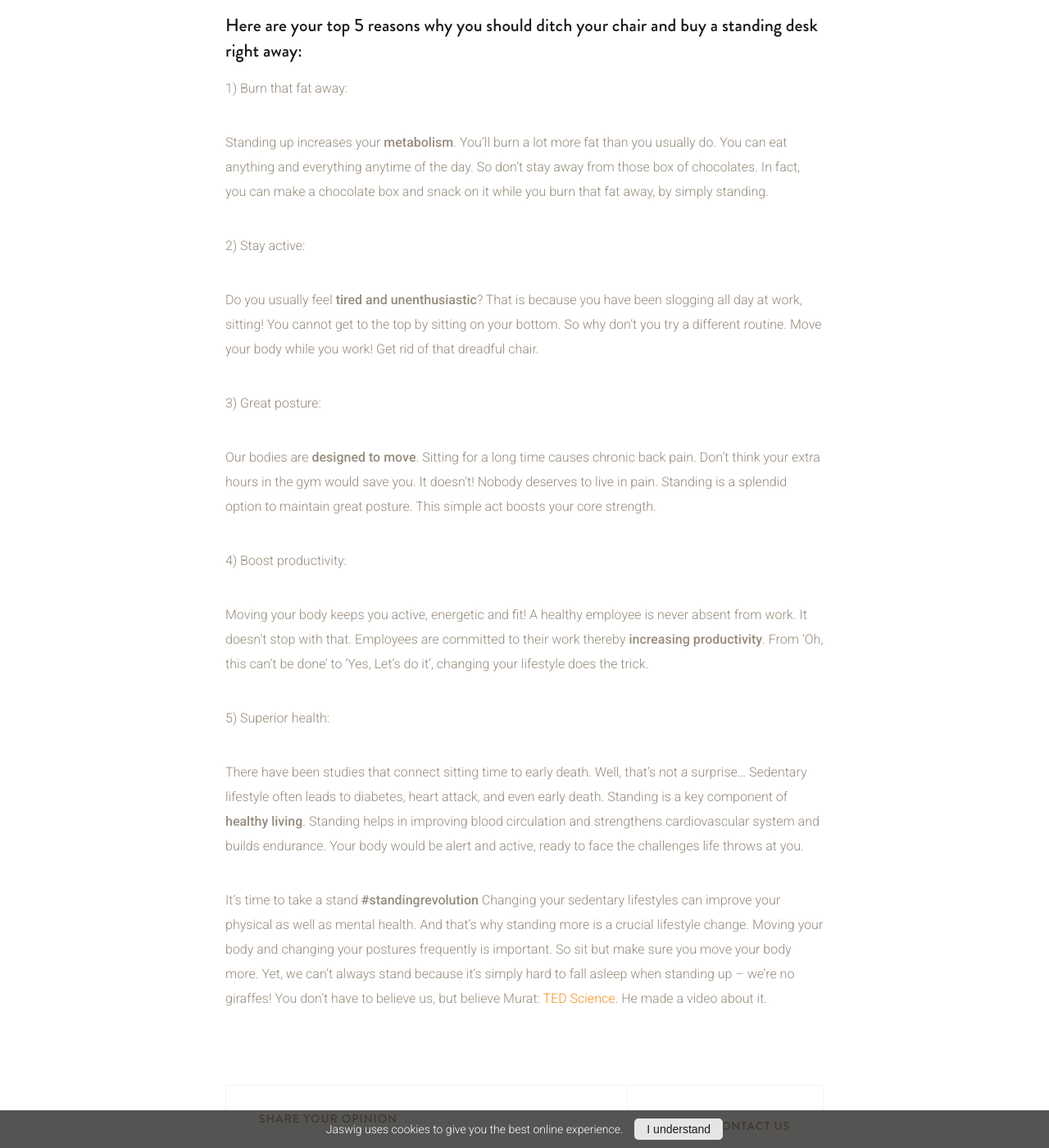
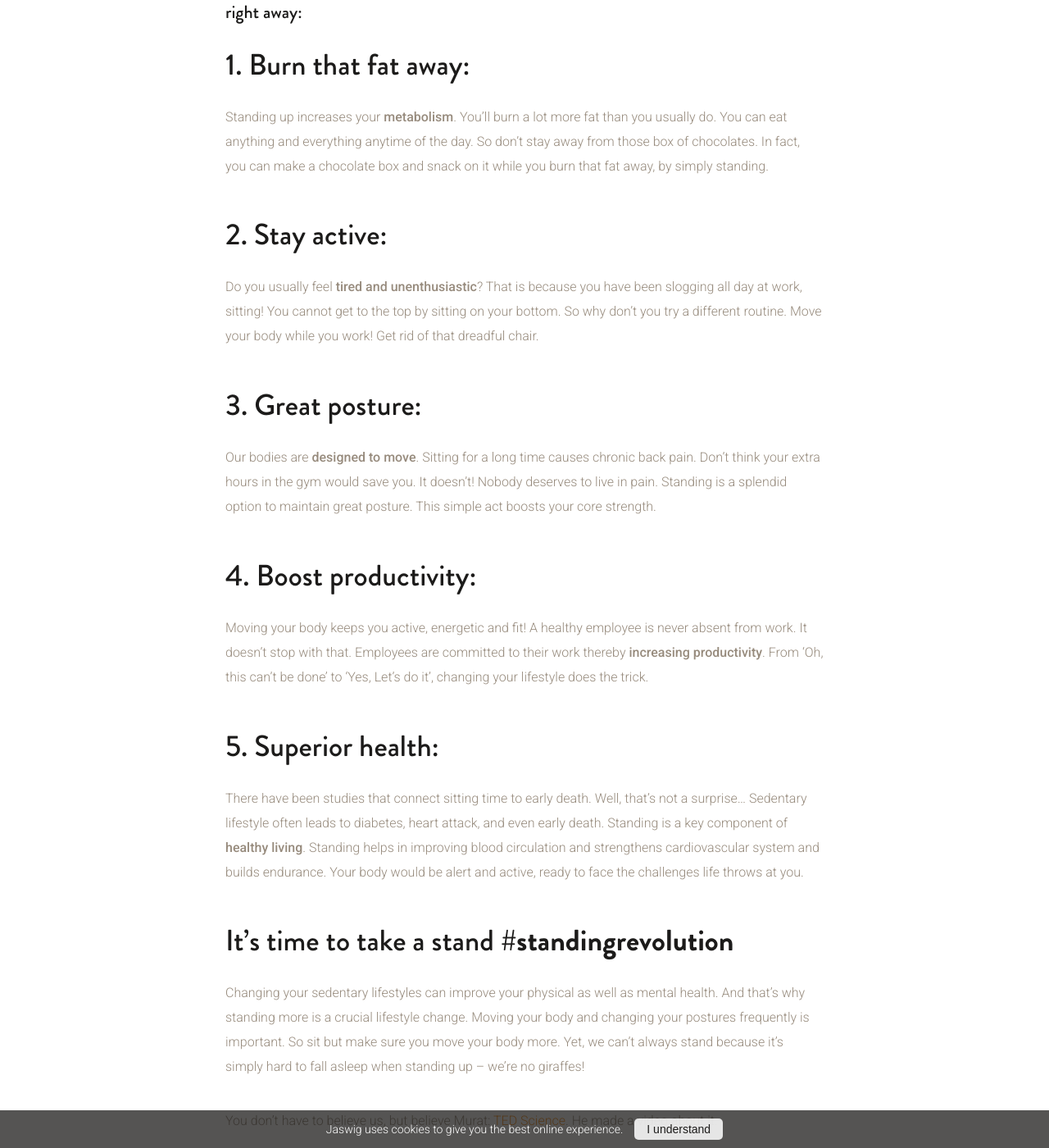
Before and after one commit to samuelrieder/jaswig.github.io, a Jekyll site: the page built from _posts/2017-03-30-Stand-up-for-your-future.markdown, in a window 1280 px wide and 1400 px high, scrolled down 770 px. Shown: the whole window at 82% size. Built offline with Jekyll 4.4.1, drawn with Linux system fonts in a browser that asks for light colours; nearby versions of some CDN libraries; part of the change alters nothing that is shown; some of the changed text lies outside the part shown.

Commit message:
Grammar and structural changes

```diff
--- a/_posts/2016-02-23-why-should-i-use-a-standing-desk.markdown
+++ b/_posts/2017-03-30-Stand-up-for-your-future.markdown
@@ -15,34 +15,33 @@ shareTaglineAction: "More info"
 shareTaglineUrl: "http://www.jaswig.be"
 ---
 
-### Stand Up for your future.
-
-Bump up your well-being by standing up:
+Bump up your well-being by standing up. A must read for a healthy living.
 <!--more-->
 Human beings have accepted sitting as a default human position. We work, travel, eat, study, and socialize when we are seated. Clearly, now it’s time to break your bubble.  Sitting is not good for your health, period!
 
 ### Here are your top 5 reasons why you should ditch your chair and buy a standing desk right away:
 
-1) Burn that fat away:
+## 1. Burn that fat away:
 
 Standing up increases your **metabolism**. You’ll burn a lot more fat than you usually do. You can eat anything and everything anytime of the day. So don’t stay away from those box of chocolates. In fact, you can make a chocolate box and snack on it while you burn that fat away, by simply standing.
 
-2) Stay active:
+## 2. Stay active:
 
 Do you usually feel **tired and unenthusiastic**? That is because you have been slogging all day at work, sitting! You cannot get to the top by sitting on your bottom. So why don’t you try a different routine. Move your body while you work! Get rid of that dreadful chair.
 
-3) Great posture:
+## 3. Great posture:
 
 Our bodies are **designed to move**. Sitting for a long time causes chronic back pain. Don’t think your extra hours in the gym would save you. It doesn’t! Nobody deserves to live in pain. Standing is a splendid option to maintain great posture. This simple act boosts your core strength.
 
-4) Boost productivity:
+## 4. Boost productivity:
 
 Moving your body keeps you active, energetic and fit! A healthy employee is never absent from work. It doesn’t stop with that. Employees are committed to their work thereby **increasing productivity**. From ‘Oh, this can’t be done’ to ‘Yes, Let’s do it’, changing your lifestyle does the trick.
 
-5) Superior health:
+## 5. Superior health:
 
 There have been studies that connect sitting time to early death. Well, that’s not a surprise… Sedentary lifestyle often leads to diabetes, heart attack, and even early death. Standing is a key component of **healthy living**. Standing helps in improving blood circulation and strengthens cardiovascular system and builds endurance. Your body would be alert and active, ready to face the challenges life throws at you.
 
-It's time to take a stand **#standingrevolution**
+## It's time to take a stand **#standingrevolution**
 Changing your sedentary lifestyles can improve your physical as well as mental health. And that’s why standing more is a crucial lifestyle change. Moving your body and changing your postures frequently is important. So sit but make sure you move your body more. Yet, we can’t always stand because it’s simply hard to fall asleep when standing up – we’re no giraffes!
-You don't have to believe us, but believe Murat: [TED Science](https://www.youtube.com/watch?v=wUEl8KrMz14). He made a video about it.
+
+You don't have to believe us, but believe Murat: [TED Science](https://www.youtube.com/watch?v=wUEl8KrMz14).  He made a video about it.
```
